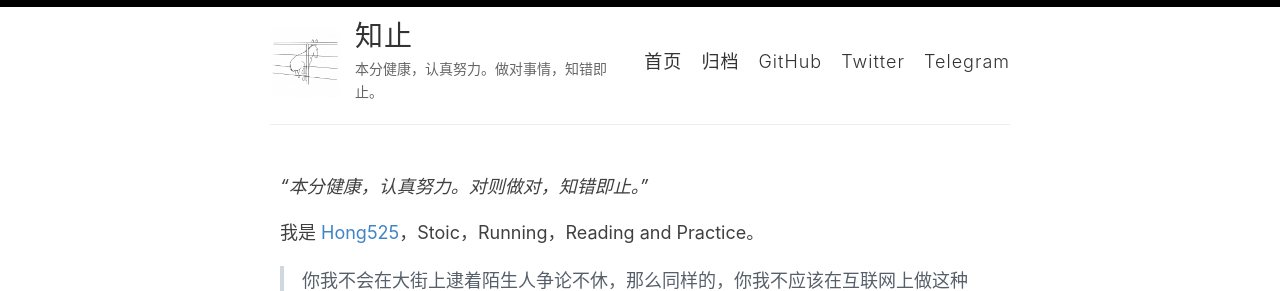
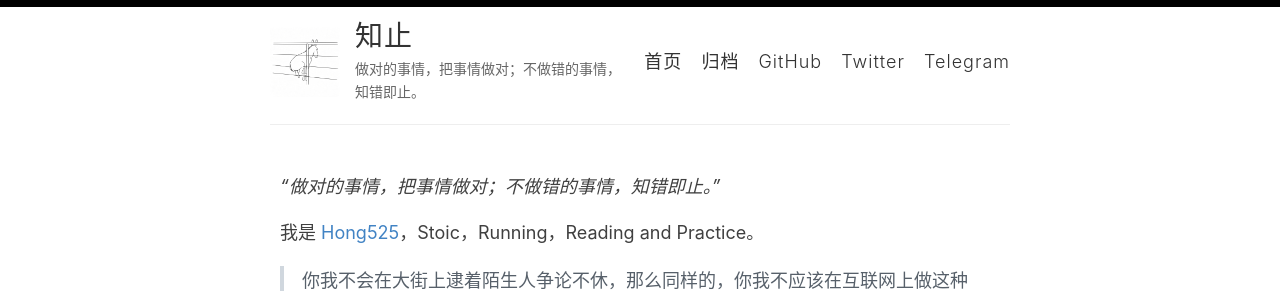
Before and after one commit to hong525-gh/hong525_blog, a Jekyll site: the page built from index.md, in a window 1280 px wide. Shown: the top 291 px of the page. Built offline with Jekyll 4.4.1, drawn with Linux system fonts in a browser that asks for light colours.

Commit message:
更新座右铭：做对的事情，把事情做对；不做错的事情，知错即止。
替换旧的「本分健康，认真努力。对则做对/做对事情，知错即止。」，
统一 index.md、置顶文章、_config.yml description、README 及其生成脚本
中的表述。README.md 由 scripts/generate_readme.py 重新生成。

```diff
--- a/_config.yml
+++ b/_config.yml
@@ -3,7 +3,7 @@
 # 样式：自托管（assets/css/main.scss），参考 willmcgugan.github.io 排版
 
 title: 知止
-description: 本分健康，认真努力。做对事情，知错即止。
+description: 做对的事情，把事情做对；不做错的事情，知错即止。
 url: "https://hong525-gh.github.io"
 baseurl: "/hong525_blog"
 
--- a/index.md
+++ b/index.md
@@ -2,7 +2,7 @@
 layout: home
 ---
 
-_"本分健康，认真努力。对则做对，知错即止。"_
+_"做对的事情，把事情做对；不做错的事情，知错即止。"_
 
 我是 [Hong525](https://github.com/hong525-gh)，Stoic，Running，Reading and Practice。
 
--- a/scripts/generate_readme.py
+++ b/scripts/generate_readme.py
@@ -121,7 +121,7 @@ def generate_readme():
     lines = [
         "# 知止",
         "",
-        "_本分健康，认真努力。做对事情，知错即止。_",
+        "_做对的事情，把事情做对；不做错的事情，知错即止。_",
         "",
         "我是 [Hong525](https://github.com/hong525-gh)，秉持 Stoic 的人生态度，喜欢跑步，乐于分享。",
         "",
```
Also changed, not shown: _posts/2026-04-19-who-i-am.md (+1 -1 lines), README.md.
